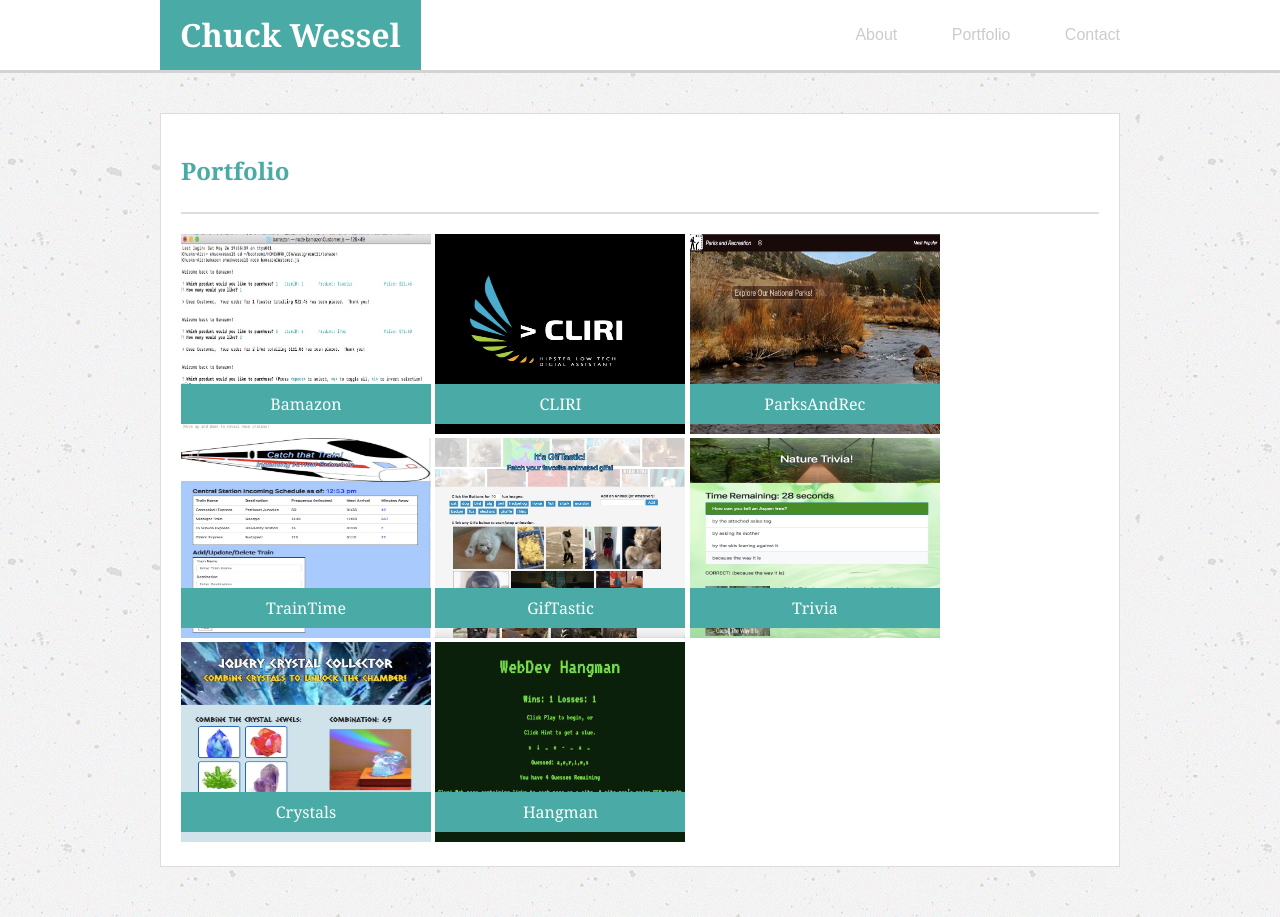
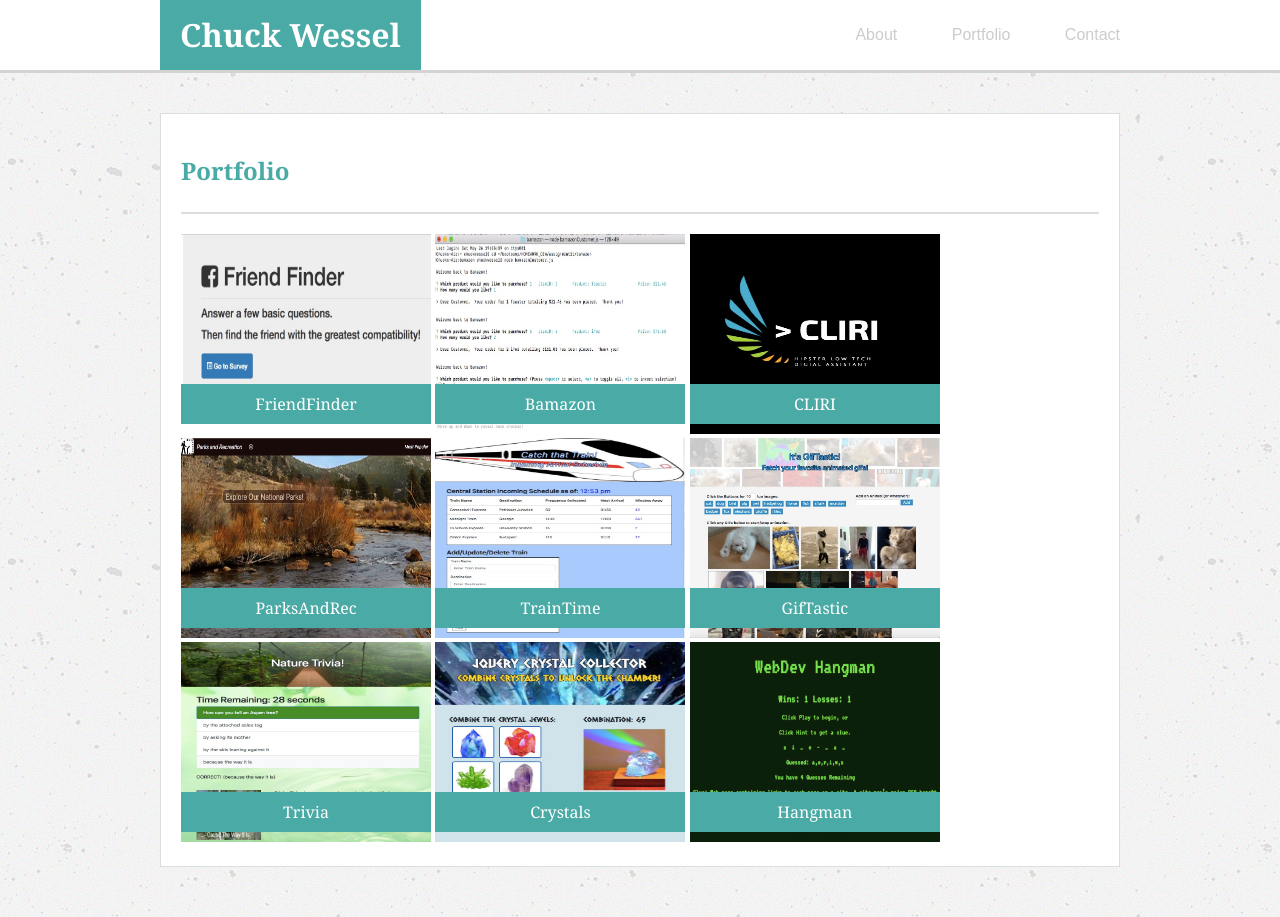
Before and after one commit to SelectStarFromMN/Responsive-Portfolio, a plain HTML site: page portfolio.html in a window 1280 px wide. Shown: the top 917 px of the page. Drawn offline with Linux system fonts and the light colour scheme.

Commit message:
Adds FriendFinder

```diff
--- a/portfolio.html
+++ b/portfolio.html
@@ -37,6 +37,13 @@
             <section>
                 <h1 class="h1abt">Portfolio</h1>
                 <div class="foliotainer">
+
+                    <div class="proj">
+                        <p class="projlabel">
+                            <a href="https://guarded-eyrie-63823.herokuapp.com/" target="_blank">FriendFinder</a>
+                        </p>
+                        <img class="projlnk" src="./assets/images/friendface.jpg" alt="friendfinder.jpg">
+                    </div>
 
                     <div class="proj">
                         <p class="projlabel">
```
Also changed, not shown: assets/images/friendface.jpg (added).
